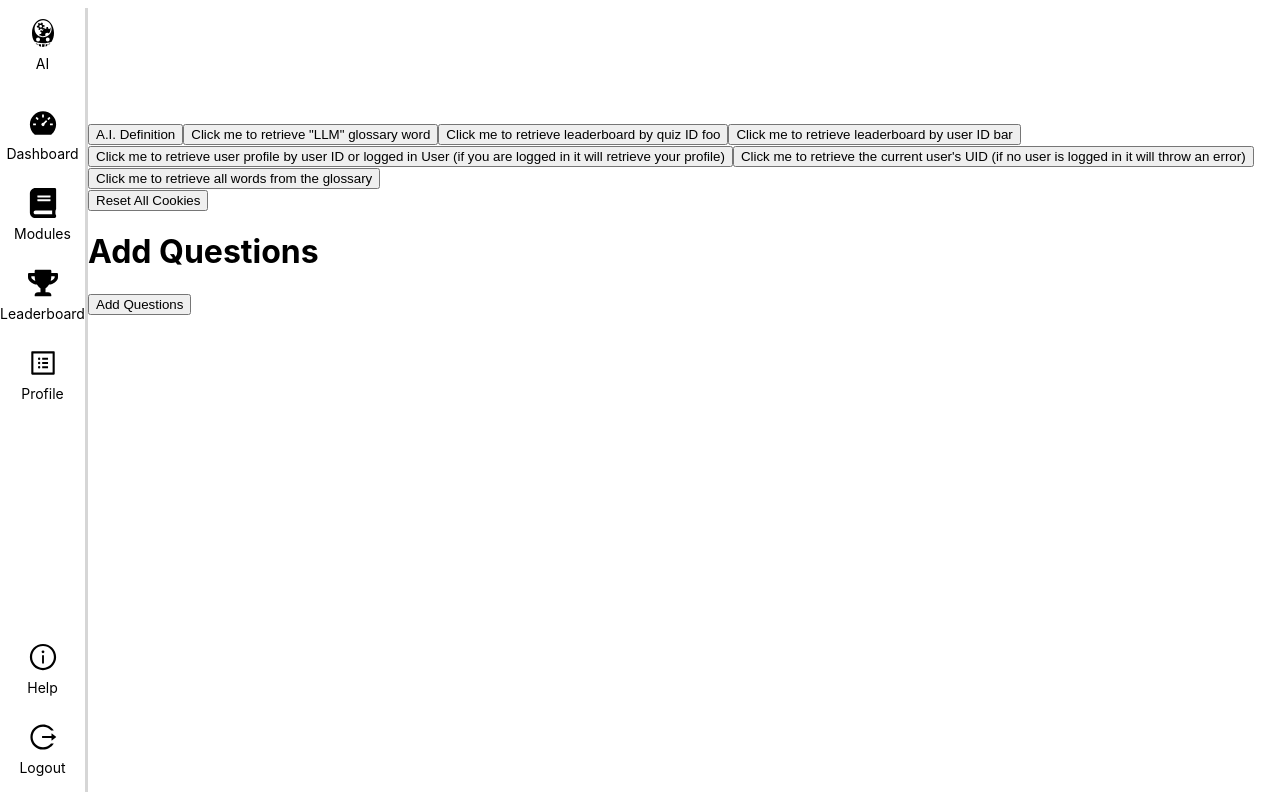
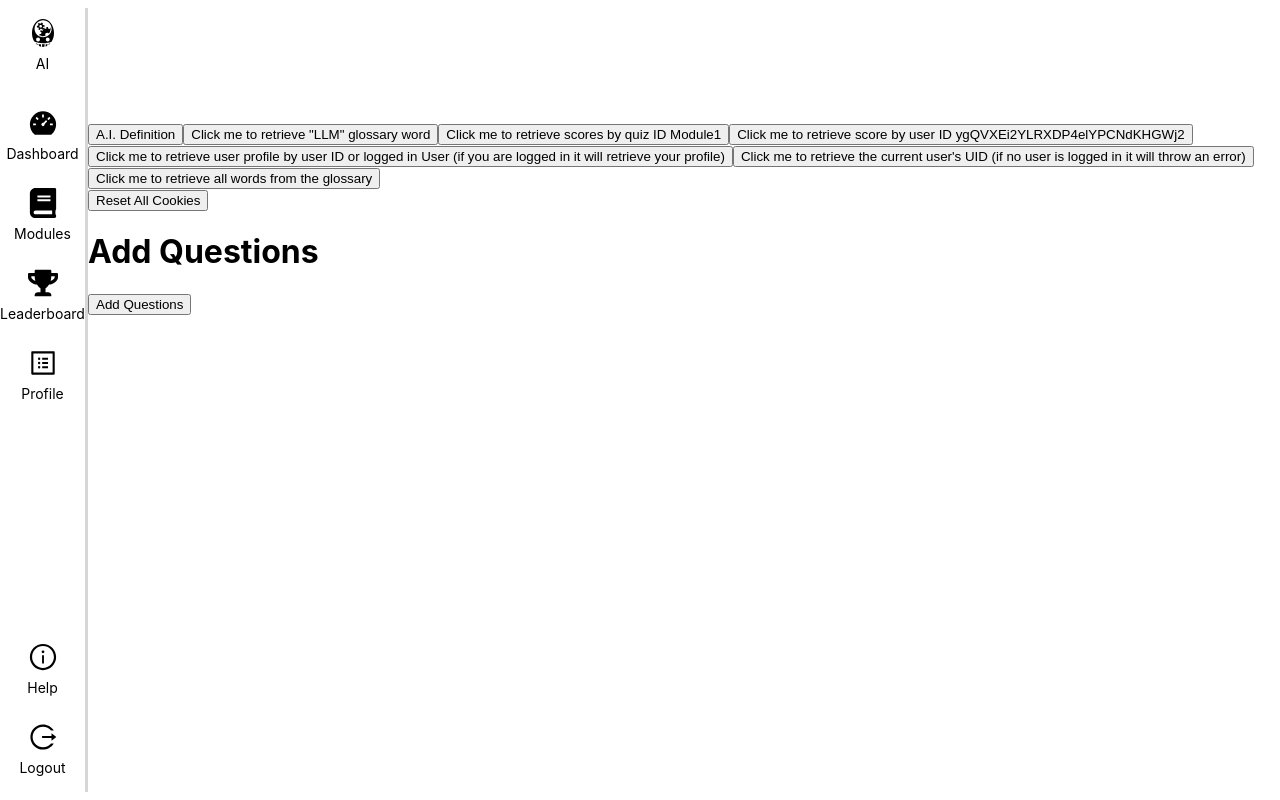
Before and after one commit to Areeb-Ashraf/AI-Ethics, a React (Create React App) app in the folder ai-ethics/: page /databaseTest in a window 1280 px wide. Built offline with nearby package versions, Linux system fonts and the light colour scheme; no server answers; the database is empty.

Commit message:
Fetching quiz attempts according to new schema

```diff
--- a/ai-ethics/src/DatabaseManTester.js
+++ b/ai-ethics/src/DatabaseManTester.js
@@ -14,16 +14,16 @@ function DatabaseManTester() {
     return glossaryWord;
   }
 
-  // function that fetches then logs all leaderboard entries by quiz ID
-  async function fetchLeaderboardByQuizID(quizID) {
-    const leaderboard = await databaseManager.fetchLeaderboardByQuizID(quizID);
-    console.log(leaderboard);
+  // function that fetches then logs all score entries by quiz ID
+  async function fetchScoresByQuizID(quizID) {
+    const score = await databaseManager.fetchScoresByQuizID(quizID);
+    console.log(score);
   }
 
-  // function that fetches then logs all leaderboard entries by user ID
-  async function fetchLeaderboardByUserID(userID) {
-    const leaderboard = await databaseManager.fetchLeaderboardByUserID(userID);
-    console.log(leaderboard);
+  // function that fetches then logs all score entries by user ID
+  async function fetchScoresByUserID(userID) {
+    const score = await databaseManager.fetchScoresByUserID(userID);
+    console.log(score);
   }
 
   // function that fetches then logs a user's profile
@@ -91,11 +91,13 @@ function DatabaseManTester() {
       <button onClick={() => fetchGlossary("API")}>
         Click me to retrieve "LLM" glossary word
       </button>
-      <button onClick={() => fetchLeaderboardByQuizID("foo")}>
-        Click me to retrieve leaderboard by quiz ID foo
+      <button onClick={() => fetchScoresByQuizID("Module1")}>
+        Click me to retrieve scores by quiz ID Module1
       </button>
-      <button onClick={() => fetchLeaderboardByUserID("bar")}>
-        Click me to retrieve leaderboard by user ID bar
+      <button
+        onClick={() => fetchScoresByUserID("ygQVXEi2YLRXDP4elYPCNdKHGWj2")}
+      >
+        Click me to retrieve score by user ID ygQVXEi2YLRXDP4elYPCNdKHGWj2
       </button>
       <button onClick={() => fetchUserProfile("baz")}>
         Click me to retrieve user profile by user ID or logged in User (if you
--- a/ai-ethics/src/databaseManager.js
+++ b/ai-ethics/src/databaseManager.js
@@ -23,30 +23,30 @@ class DatabaseManager {
   //     }
   //   }
 
-  async fetchLeaderboardByQuizID(quizID) {
-    const leaderboardRef = collection(db, "leaderboard");
-    const q = query(leaderboardRef, where("quizID", "==", quizID));
+  async fetchScoresByQuizID(quizID) {
+    const scoresRef = collection(db, "Scores");
+    const q = query(scoresRef, where("quizID", "==", quizID));
 
     try {
       const querySnapshot = await getDocs(q);
       const results = querySnapshot.docs.map((doc) => doc.data());
       return results;
     } catch (error) {
-      console.error("Error fetching leaderboard: ", error);
+      console.error("Error fetching scores: ", error);
       throw error;
     }
   }
 
-  async fetchLeaderboardByUserID(userID) {
-    const leaderboardRef = collection(db, "leaderboard");
-    const q = query(leaderboardRef, where("userID", "==", userID));
+  async fetchScoresByUserID(userID) {
+    const scoresRef = collection(db, "Scores");
+    const q = query(scoresRef, where("uid", "==", userID));
 
     try {
       const querySnapshot = await getDocs(q);
       const results = querySnapshot.docs.map((doc) => doc.data());
       return results;
     } catch (error) {
-      console.error("Error fetching leaderboard: ", error);
+      console.error("Error fetching scores: ", error);
       throw error;
     }
   }
```
